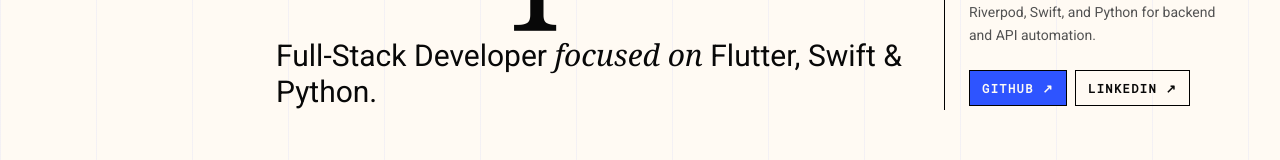
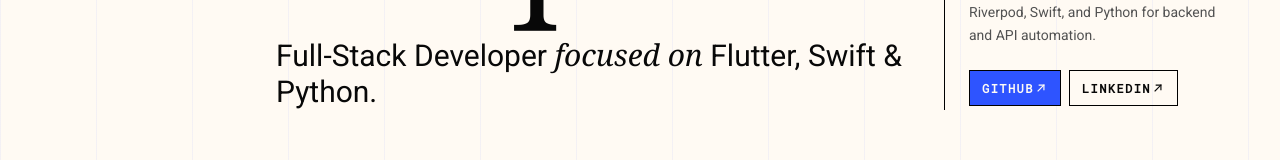
Before and after one commit to Al3x18/my-dev-site, a React (Vite) app: page / in a window 1280 px wide. Shown: the part 516-676 px from the top of the page. Built offline with nearby package versions, Linux system fonts and the light colour scheme.

Commit message:
Replace external link emoji arrows

```diff
--- a/package.json
+++ b/package.json
@@ -1,7 +1,7 @@
 {
   "name": "my-site",
   "private": true,
-  "version": "2.1.6",
+  "version": "2.1.7",
   "type": "module",
   "scripts": {
     "dev": "vite",
--- a/src/components/Header.jsx
+++ b/src/components/Header.jsx
@@ -39,6 +39,24 @@ const stackGroups = [
   },
 ]
 
+function ExternalLinkIcon({ className = 'h-4 w-4' }) {
+  return (
+    <svg
+      aria-hidden="true"
+      className={className}
+      viewBox="0 0 24 24"
+      fill="none"
+      stroke="currentColor"
+      strokeWidth="2"
+      strokeLinecap="square"
+      strokeLinejoin="miter"
+    >
+      <path d="M7 17 17 7" />
+      <path d="M9 7h8v8" />
+    </svg>
+  )
+}
+
 function Header() {
   const birthDate = dayjs('18-01-1997', 'DD-MM-YYYY')
   const age = dayjs().diff(birthDate, 'year').toString()
@@ -62,8 +80,12 @@ function Header() {
             My strongest stack today is Flutter with Bloc and Riverpod, Swift, and Python for backend and API automation.
           </p>
           <div className="mt-6 flex flex-wrap gap-2">
-            <a href="https://github.com/Al3x18" target="_blank" rel="noopener noreferrer"><Button size="sm">GitHub ↗</Button></a>
-            <a href="https://www.linkedin.com/in/alex-de-pasquale-28535860/" target="_blank" rel="noopener noreferrer"><Button variant="outline" size="sm">LinkedIn ↗</Button></a>
+            <a href="https://github.com/Al3x18" target="_blank" rel="noopener noreferrer">
+              <Button size="sm">GitHub <ExternalLinkIcon className="h-3.5 w-3.5" /></Button>
+            </a>
+            <a href="https://www.linkedin.com/in/alex-de-pasquale-28535860/" target="_blank" rel="noopener noreferrer">
+              <Button variant="outline" size="sm">LinkedIn <ExternalLinkIcon className="h-3.5 w-3.5" /></Button>
+            </a>
           </div>
         </div>
       </div>
@@ -114,7 +136,7 @@ function Header() {
                   <p className="font-serif text-2xl transition-transform group-hover:translate-x-1">{project.name}</p>
                   <p className="mt-1 text-xs text-muted-foreground">{project.subtitle}</p>
                 </div>
-                <span className="text-xl transition-transform group-hover:-translate-y-1 group-hover:translate-x-1">↗</span>
+                <ExternalLinkIcon className="h-5 w-5 transition-transform group-hover:-translate-y-1 group-hover:translate-x-1" />
               </a>
             ))}
           </div>
```
Also changed, not shown: 1 other file (tests, documents, lock files or other folders).
